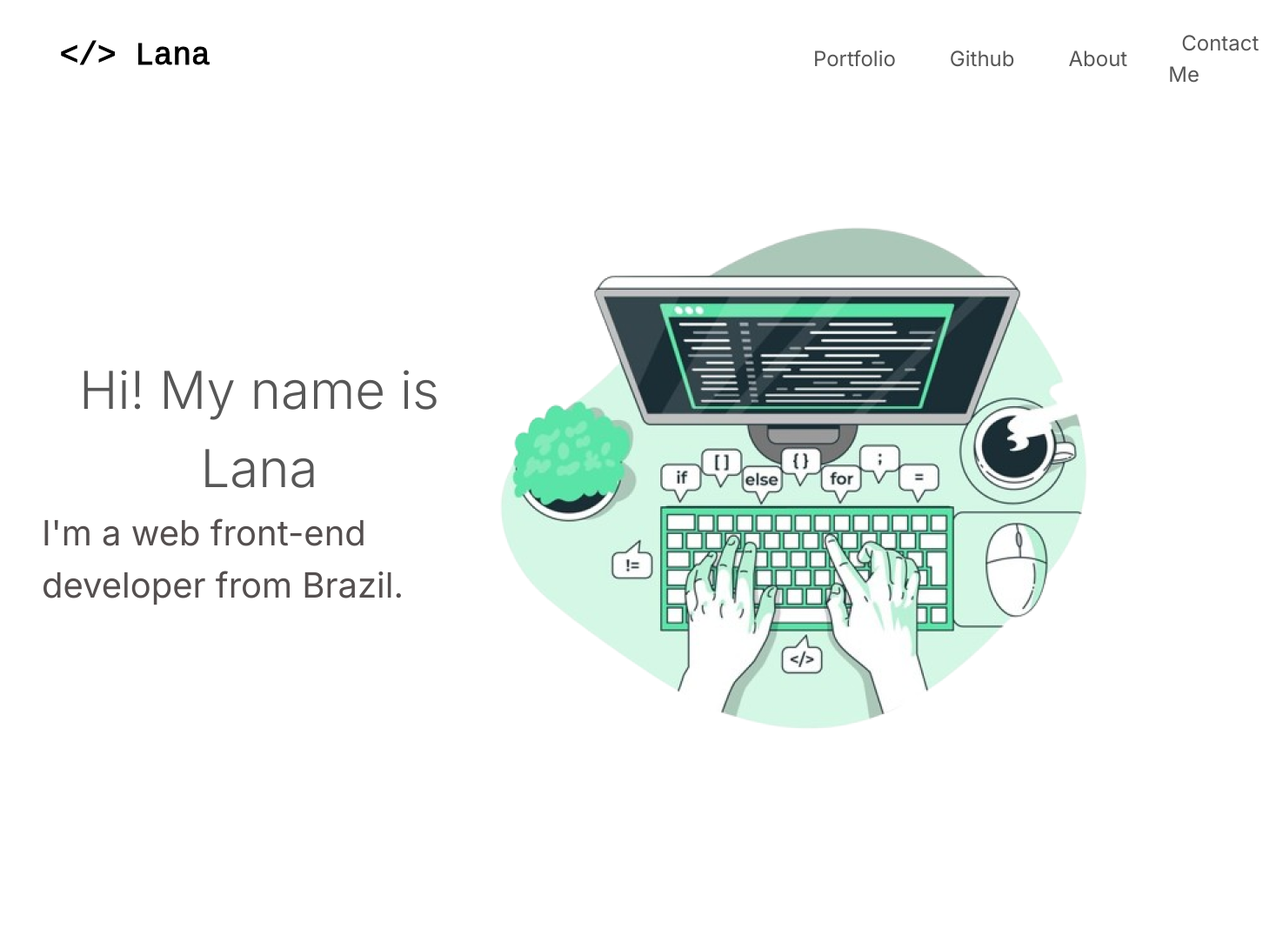
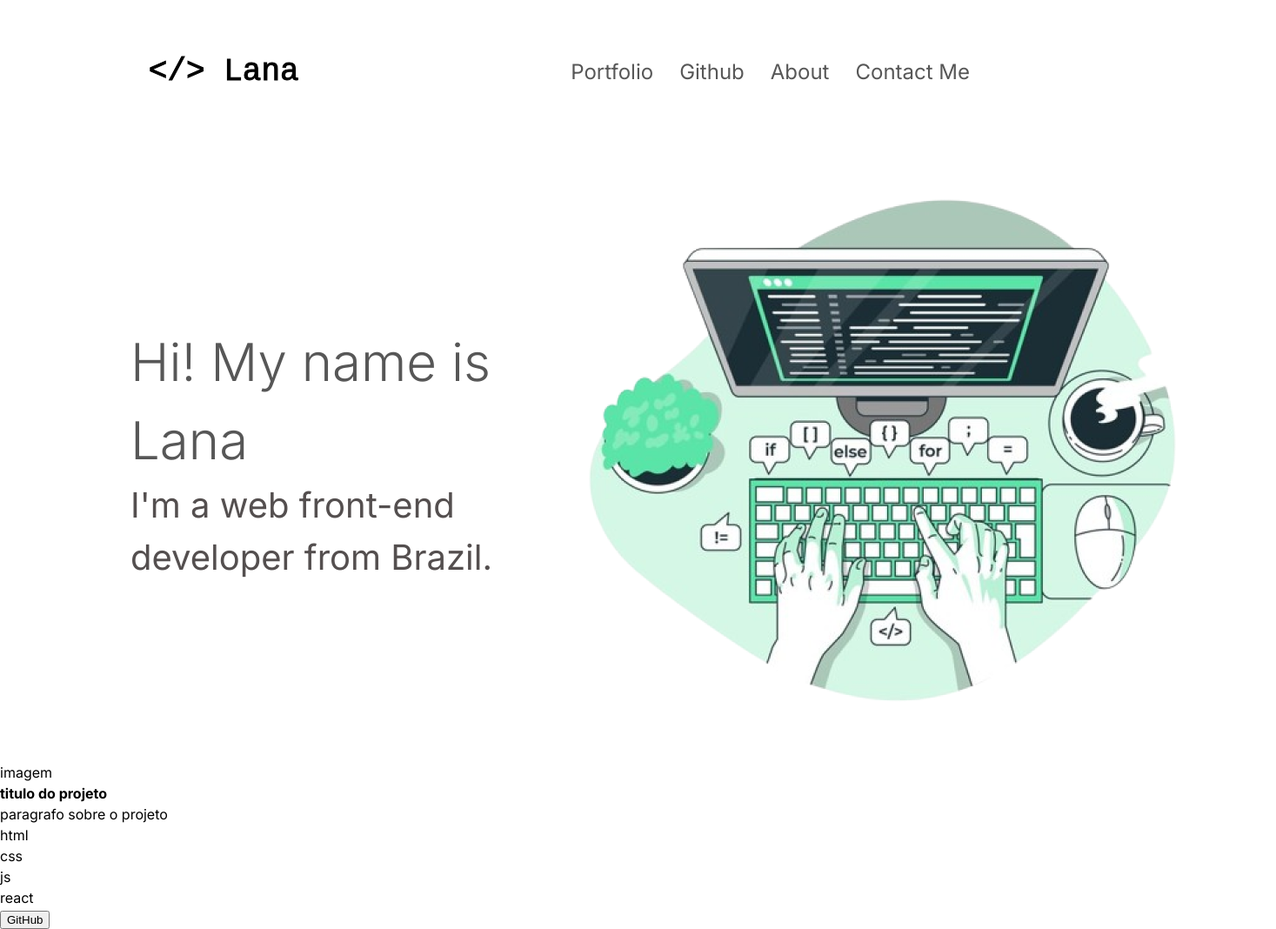
Before and after one commit to NickReinhardt/Portfolio, a React (Vite) app: page / in a window 1280 px wide. Shown: the whole page at 87% size, 1467 px wide, since content can reach past the window. Before the commit the page ends 890 px from the top, so only its background shows below. Built offline with nearby package versions, Linux system fonts and the light colour scheme.

Commit message:
simplicando os estilos principais

```diff
--- a/src/App.jsx
+++ b/src/App.jsx
@@ -2,6 +2,7 @@ import './App.css'
 
 import Header from './components/Header'
 import MainContent from './components/MainContent'
+import Portfolio from './components/Portfolio'
 
 function App() {
 
@@ -9,6 +10,7 @@ function App() {
     <>
       <Header />
       <MainContent />
+      <Portfolio />
     </>
   )
 }
--- a/src/components/Header.css
+++ b/src/components/Header.css
@@ -1,22 +1,18 @@
 /* General Header */
 
-.header--container {
+.header {
     display: flex;
-    justify-content: space-around;
-    gap: 42em;
-    padding: 2em 3em;
+    justify-content: space-between;
+    align-items: center;
+    padding: 50px 150px;
 }
 
-.header--container__nav {
+.header__nav {
     display: flex;
-    align-items: center;
 }
 
-.header--container__nav__list {
+.header__nav__list {
     display: flex;
-    gap: 32px;
-    margin-right: 20px;
-    align-items: center;
 }
 
 /* list items */
--- a/src/components/Header.jsx
+++ b/src/components/Header.jsx
@@ -6,17 +6,15 @@ import Logo from "../assets/dark-logo.svg"
 
 const Header = () => {
 
-    // const [lightOn, setLightOn] = useState(true)
-
     return (
 
-        <header className="header--container">
+        <header className="header">
             <div>
                 <img src={Logo} alt="logo" />
             </div>
 
-            <nav className="header--container__nav">
-                <ul className="header--container__nav__list">
+            <nav className="header__nav">
+                <ul className="header__nav__list">
                     <li><a className="nav__list--item" href="#">Portfolio</a></li>
                     <li><a className="nav__list--item" href="#">Github</a></li>
                     <li><a className="nav__list--item" href="#">About</a></li>
--- a/src/components/MainContent.css
+++ b/src/components/MainContent.css
@@ -1,26 +1,18 @@
 .container {
-    padding: 2em 3em;
     display: flex;
-    text-align: center;
+    justify-content: space-between;
+    padding: 50px 150px;
     align-items: center;
-    justify-content: space-around;
-    margin-top: 5em;
 }
 
-.container__description {
-
-    gap: 40em;
-}
-
-.container__description h1 {
+.container--title {
     color: var(--dark-text);
     font-size: 60px;
     font-weight: 300;
-
 }
-.container__description p {
+.container--description {
+    width: 500px;
     font-size: 40px;
     color: #544F4F;
-    width: 500px;
     text-align: left;
 }
--- a/src/components/MainContent.jsx
+++ b/src/components/MainContent.jsx
@@ -8,9 +8,9 @@ const MainContent = () => {
   return (
 
     <section className="container">
-        <div className="container__description">
-            <h1>Hi! My name is Lana</h1>
-            <p>I'm a web front-end developer from Brazil.</p>
+        <div>
+            <h1 className="container--title">Hi! My name is Lana</h1>
+            <p className="container--description">I'm a web front-end developer from Brazil.</p>
         </div>
 
         <div className="container__image">
--- /dev/null
+++ b/src/components/Portfolio.jsx
@@ -0,0 +1,31 @@
+const Portfolio = () => {
+
+  return (
+
+    <section>
+        <div className="project">
+
+          <div className="project__preview">
+              imagem
+          </div>
+
+          <div className="project__description">
+            <h2>titulo do projeto</h2>
+            <p>paragrafo sobre o projeto</p>
+            <ul className="project__used__langs">
+              <li>html</li>
+              <li>css</li>
+              <li>js</li>
+              <li>react</li>
+            </ul>
+            <button className="project__gh__link">GitHub</button>
+          </div>
+
+        </div>
+    </section>
+
+  )
+
+}
+
+export default Portfolio
--- a/src/index.css
+++ b/src/index.css
@@ -9,11 +9,11 @@
 
 	--dark-text: #575757;
 	--white-text: rgba(255, 255, 255, 0.87);
-
-
 }
 
-
+html {
+	height: 100vh;
+}
 
 /* ------------------------------------------------------------------ Reset CSS -------------------------------------------------------------------- */
 /* http://meyerweb.com/eric/tools/css/reset/
```
